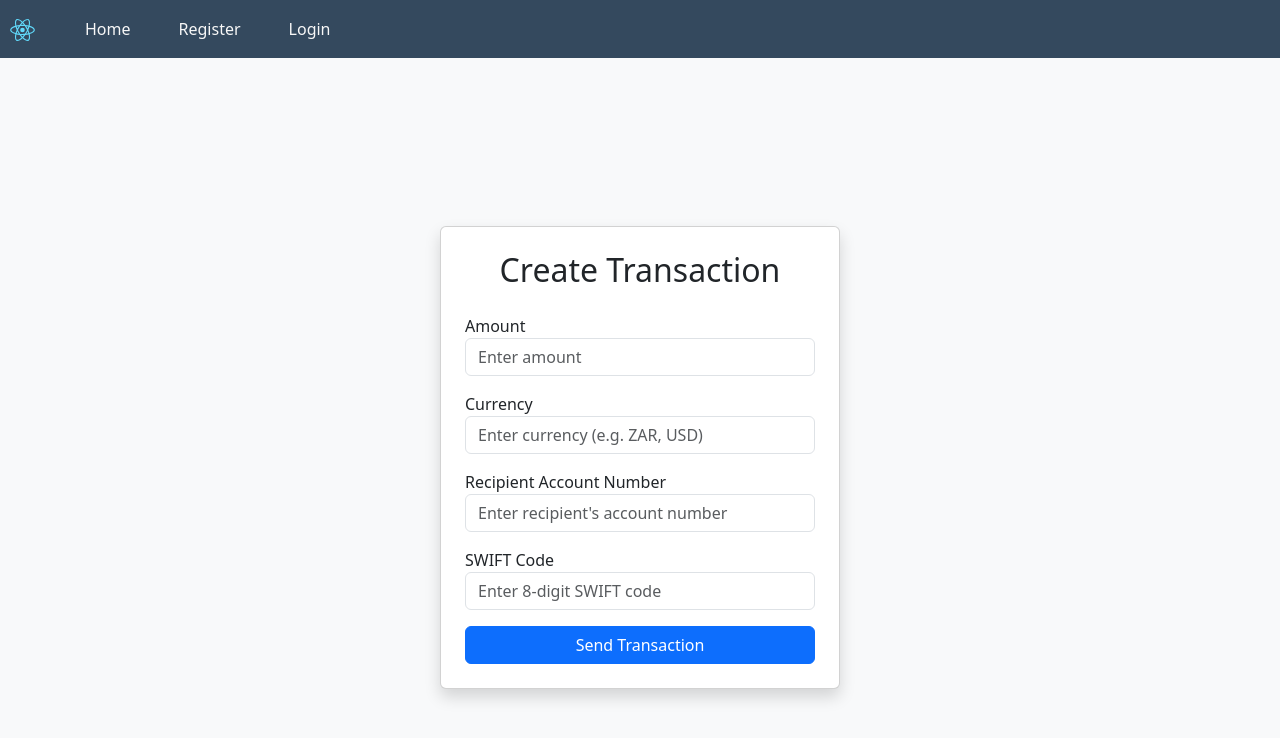
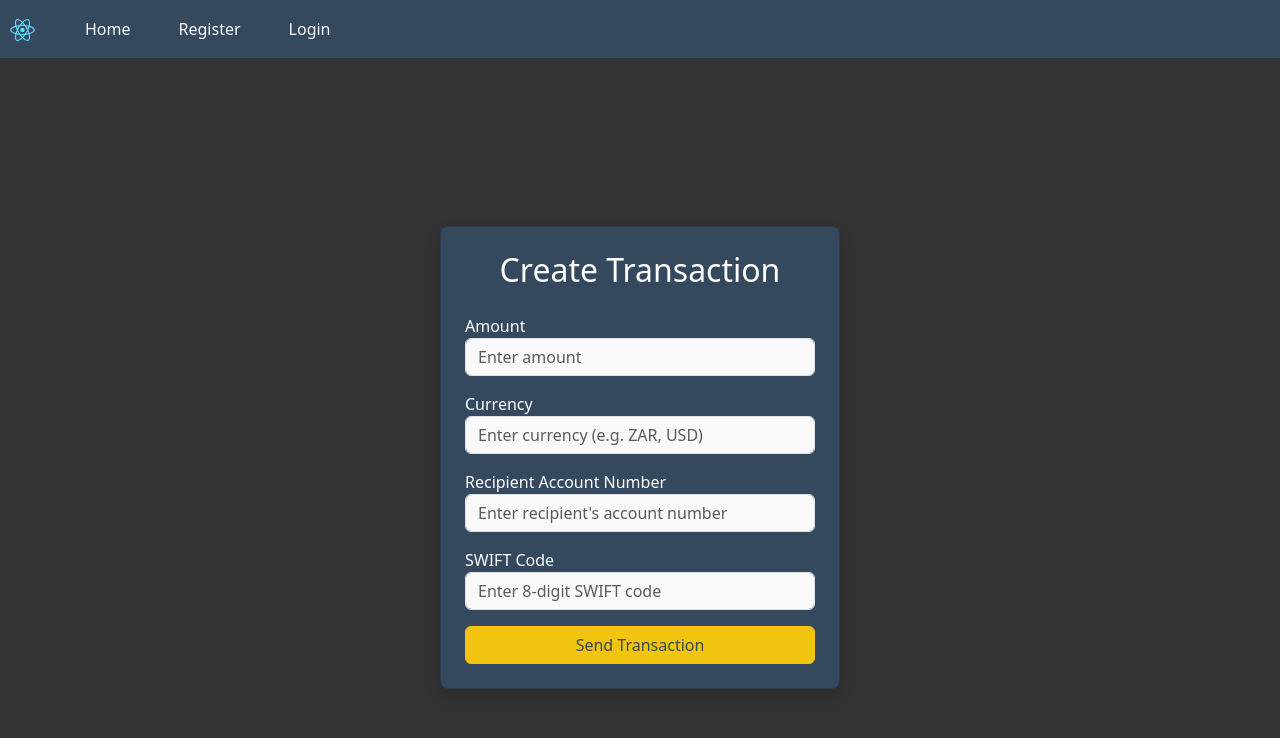
Before and after one commit to APDS-POE-MRJL/APDS-POE, a React (Create React App) app in the folder frontend/: page /transactionCreate in a window 1280 px wide. Shown: the top 738 px of the page. Built offline with nearby package versions, Linux system fonts and the light colour scheme.

Commit message:
Frontend Update

```diff
--- a/frontend/src/components/auditList.js
+++ b/frontend/src/components/auditList.js
@@ -88,12 +88,12 @@ export default function AuditList() {
     <div
       className="container mt-4"
       style={{
-        backgroundColor: "#f0f0f0",
+        backgroundColor: "#34495e",
         padding: "20px",
         borderRadius: "8px",
       }}
     >
-      <h2 className="text-center mb-4">Audit List</h2>
+      <h2 className="text-center mb-4"style={{ color: "#f1f1f1" }}>Audit List</h2>
 
       {transactions.length === 0 ? (
         <div className="text-center">No audit records found</div>
--- a/frontend/src/components/transactionCreate.js
+++ b/frontend/src/components/transactionCreate.js
@@ -18,100 +18,67 @@ export default function TransactionCreate() {
 
   const navigate = useNavigate();
 
-  // Regex patterns for validation
   const swiftCodeRegex = /^\d{8}$/;
-  const amountRegex = /^[1-9]\d{0,6}$/; // up to 1,000,000 (excluding 0)
-  const currencyRegex = /^[A-Z]{3}$/; // 3 uppercase letters
+  const amountRegex = /^[1-9]\d{0,6}$/;
+  const currencyRegex = /^[A-Z]{3}$/;
 
   function updateForm(value) {
     const newForm = { ...form, ...value };
-
     // Validation logic
-    console.log("Updating form with value:", value); // Log the updated form values
-
     if (value.amount !== undefined) {
-        if (!amountRegex.test(value.amount)) {
-            setErrors(prevErrors => ({
+        setErrors((prevErrors) => ({
             ...prevErrors,
-                amount: "Amount must be a number between 1 and 1,000,000.",
+            amount: !amountRegex.test(value.amount) ? "Amount must be a number between 1 and 1,000,000." : "",
         }));
-        } else {
-            setErrors(prevErrors => ({ ...prevErrors, amount: "" }));
-        }
     }
 
     if (value.currency !== undefined) {
-        if (!currencyRegex.test(value.currency)) {
-            setErrors(prevErrors => ({
+        setErrors((prevErrors) => ({
             ...prevErrors,
-                currency: "Currency must be a valid ISO code (e.g., ZAR, USD).",
+            currency: !currencyRegex.test(value.currency) ? "Currency must be a valid ISO code (e.g., ZAR, USD)." : "",
         }));
-        } else {
-            setErrors(prevErrors => ({ ...prevErrors, currency: "" }));
-        }
     }
 
     if (value.accountNumber !== undefined) {
-        if (value.accountNumber.trim().length === 0) {
-            setErrors(prevErrors => ({
+        setErrors((prevErrors) => ({
             ...prevErrors,
-                accountNumber: "Recipient account number is required.",
+            accountNumber: value.accountNumber.trim().length === 0 ? "Recipient account number is required." : "",
         }));
-        } else {
-            setErrors(prevErrors => ({ ...prevErrors, accountNumber: "" }));
-        }
     }
 
     if (value.swiftCode !== undefined) {
-        if (!swiftCodeRegex.test(value.swiftCode)) {
-            setErrors(prevErrors => ({
+        setErrors((prevErrors) => ({
             ...prevErrors,
-                swiftCode: "SWIFT code must be exactly 8 digits.",
+            swiftCode: !swiftCodeRegex.test(value.swiftCode) ? "SWIFT code must be exactly 8 digits." : "",
         }));
-        } else {
-            setErrors(prevErrors => ({ ...prevErrors, swiftCode: "" }));
-        }
     }
 
     setForm(newForm);
   }
 
-
-// Add this function to check for errors
   function hasErrors() {
-  return Object.values(errors).some(error => error !== ""); // Check if any error is present
+    return Object.values(errors).some((error) => error !== "");
   }
 
   async function onSubmit(e) {
     e.preventDefault();
-
-  // Check for errors
     if (hasErrors()) {
-      console.warn("Form submission failed due to validation errors", errors);
-      window.alert(`Please correct the errors before submitting.
-      Errors: ${JSON.stringify(errors)}`);
+      window.alert("Please correct the errors before submitting.");
       return;
     }
 
-  // Retrieve the JWT token from localStorage
     const jwt = localStorage.getItem("JWT");
-
     if (!jwt) {
-      console.warn("JWT token not found in localStorage");
       window.alert("You must be logged in to make a transaction.");
       navigate("/login");
       return;
     }
 
-  // Decode JWT to get sender's account number
-  const payload = JSON.parse(atob(jwt.split(".")[1])); // Decode JWT to get sender's account number
-  console.log("Decoded JWT payload:", payload);  // Log the decoded JWT payload
-
+    const payload = JSON.parse(atob(jwt.split(".")[1]));
     const transactionData = {
       amount: form.amount,
       currency: form.currency,
       accountNumber: form.accountNumber,
-      recipient: form.accountNumber,  // Use 'recipient' instead of 'recipiant'
       code: form.swiftCode,
       senderAccountNumber: payload.accountNumber,
       provider: "SWIFT",
@@ -119,45 +86,46 @@ async function onSubmit(e) {
     };
 
     try {
-      console.log("Sending transaction data:", transactionData);
       const response = await fetch(`${process.env.REACT_APP_API_URL}/requests/create`, {
         method: "POST",
         headers: {
           "Content-Type": "application/json",
-              Authorization: `Bearer ${jwt}`, // Include the JWT token in the request header for authentication
+          Authorization: `Bearer ${jwt}`,
         },
         body: JSON.stringify(transactionData),
       });
 
       if (!response.ok) {
         const errorText = await response.text();
-          console.warn("Non-JSON Response: ", errorText);  // Log the response body for debugging
         window.alert(`Transaction failed. Server Response: ${errorText}`);
         throw new Error("Transaction failed. Please try again.");
       }
 
       const data = await response.json();
-      console.log("Transaction success data:", data);
       window.alert("Transaction submitted successfully!");
-
-      navigate("/transactionList"); // Navigate to the transaction list page
+      navigate("/transactionList");
     } catch (error) {
-      console.error("Error during transaction submission:", error);
       window.alert(`An error occurred: ${error.message}`);
     }
   }
 
-
-
-
-
   return (
-    <div className="d-flex justify-content-center align-items-center vh-100 bg-light">
-      <div className="card p-4 shadow" style={{ width: "400px" }}>
-        <h2 className="text-center mb-4">Create Transaction</h2>
+    <div
+      className="d-flex justify-content-center align-items-center vh-100"
+      style={{
+        backgroundColor: "#333333",
+        color: "#f1f1f1",
+      }}
+    >
+      <div className="card p-4 shadow" style={{
+        width: "400px",
+        backgroundColor: "#34495e",
+        borderRadius: "8px",
+      }}>
+        <h2 className="text-center mb-4" style={{ color: "#FFFFFF" }}>Create Transaction</h2>
         <form onSubmit={onSubmit}>
           <div className="form-group mb-3">
-            <label htmlFor="amount">Amount</label>
+            <label htmlFor="amount" style={{ color: "#FFFFFF" }}>Amount</label>
             <input
               type="number"
               className="form-control"
@@ -165,11 +133,12 @@ async function onSubmit(e) {
               value={form.amount}
               onChange={(e) => updateForm({ amount: e.target.value })}
               placeholder="Enter amount"
+              style={{ backgroundColor: "#f9f9f9" }}
             />
             {errors.amount && <small className="text-danger">{errors.amount}</small>}
           </div>
           <div className="form-group mb-3">
-            <label htmlFor="currency">Currency</label>
+            <label htmlFor="currency" style={{ color: "#FFFFFF" }}>Currency</label>
             <input
               type="text"
               className="form-control"
@@ -177,11 +146,12 @@ async function onSubmit(e) {
               value={form.currency}
               onChange={(e) => updateForm({ currency: e.target.value })}
               placeholder="Enter currency (e.g. ZAR, USD)"
+              style={{ backgroundColor: "#f9f9f9" }}
             />
             {errors.currency && <small className="text-danger">{errors.currency}</small>}
           </div>
           <div className="form-group mb-3">
-            <label htmlFor="accountNumber">Recipient Account Number</label>
+            <label htmlFor="accountNumber" style={{ color: "#FFFFFF" }}>Recipient Account Number</label>
             <input
               type="text"
               className="form-control"
@@ -189,11 +159,12 @@ async function onSubmit(e) {
               value={form.accountNumber}
               onChange={(e) => updateForm({ accountNumber: e.target.value })}
               placeholder="Enter recipient's account number"
+              style={{ backgroundColor: "#f9f9f9" }}
             />
             {errors.accountNumber && <small className="text-danger">{errors.accountNumber}</small>}
           </div>
           <div className="form-group mb-3">
-            <label htmlFor="swiftCode">SWIFT Code</label>
+            <label htmlFor="swiftCode" style={{ color: "#FFFFFF" }}>SWIFT Code</label>
             <input
               type="text"
               className="form-control"
@@ -201,11 +172,20 @@ async function onSubmit(e) {
               value={form.swiftCode}
               onChange={(e) => updateForm({ swiftCode: e.target.value })}
               placeholder="Enter 8-digit SWIFT code"
+              style={{ backgroundColor: "#f9f9f9" }}
             />
             {errors.swiftCode && <small className="text-danger">{errors.swiftCode}</small>}
           </div>
           <div className="d-grid">
-            <button type="submit" className="btn btn-primary" disabled={hasErrors()}>
+            <button
+              type="submit"
+              className="btn btn-warning"
+              style={{
+                backgroundColor: "#f1c40f",
+                color: "#34495e",
+              }}
+              disabled={hasErrors()}
+            >
               Send Transaction
             </button>
           </div>
```
Also changed, not shown: frontend/src/components/transactionList.js (+22 -7 lines). Lines whose indentation alone changed are shown as unchanged.
